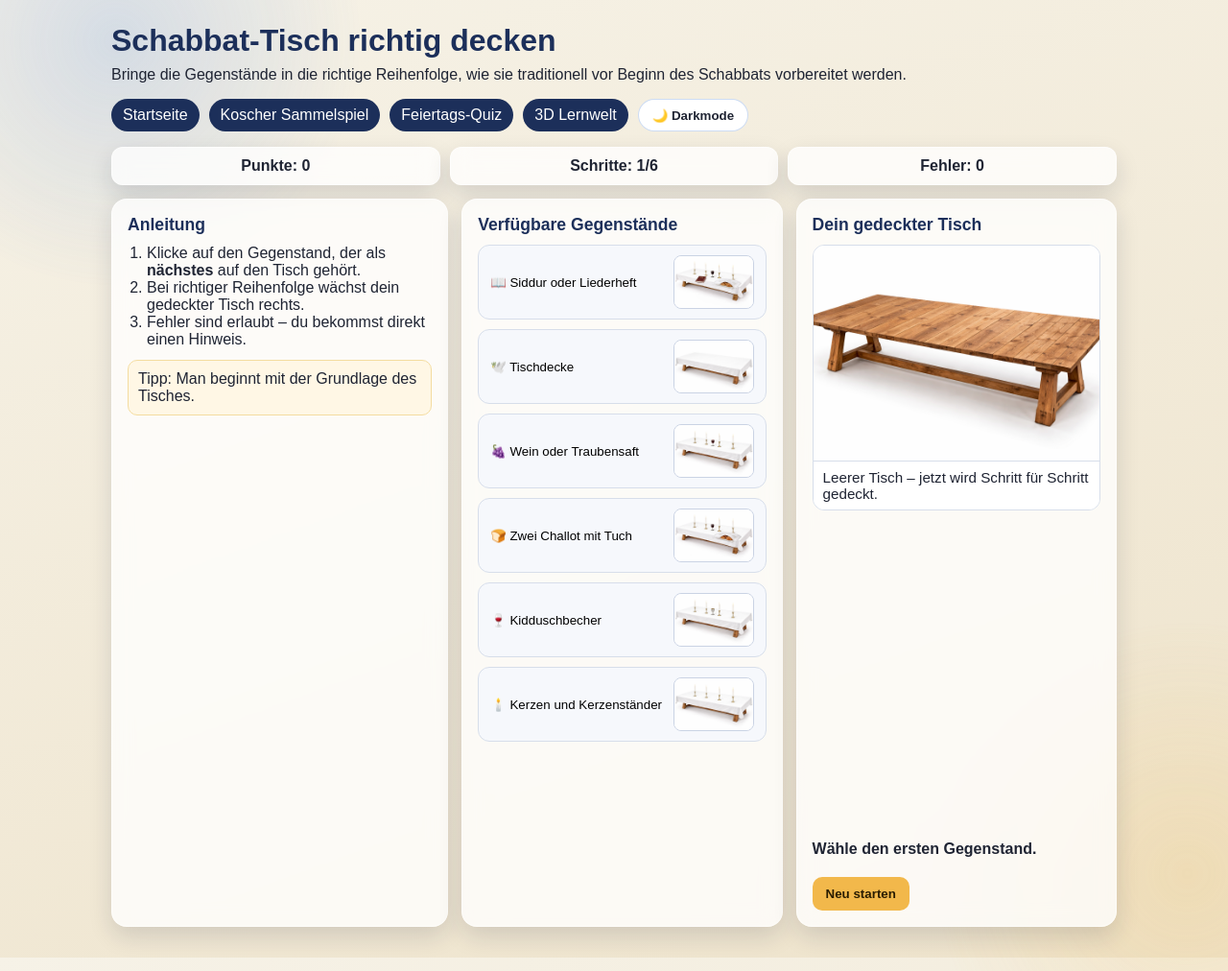
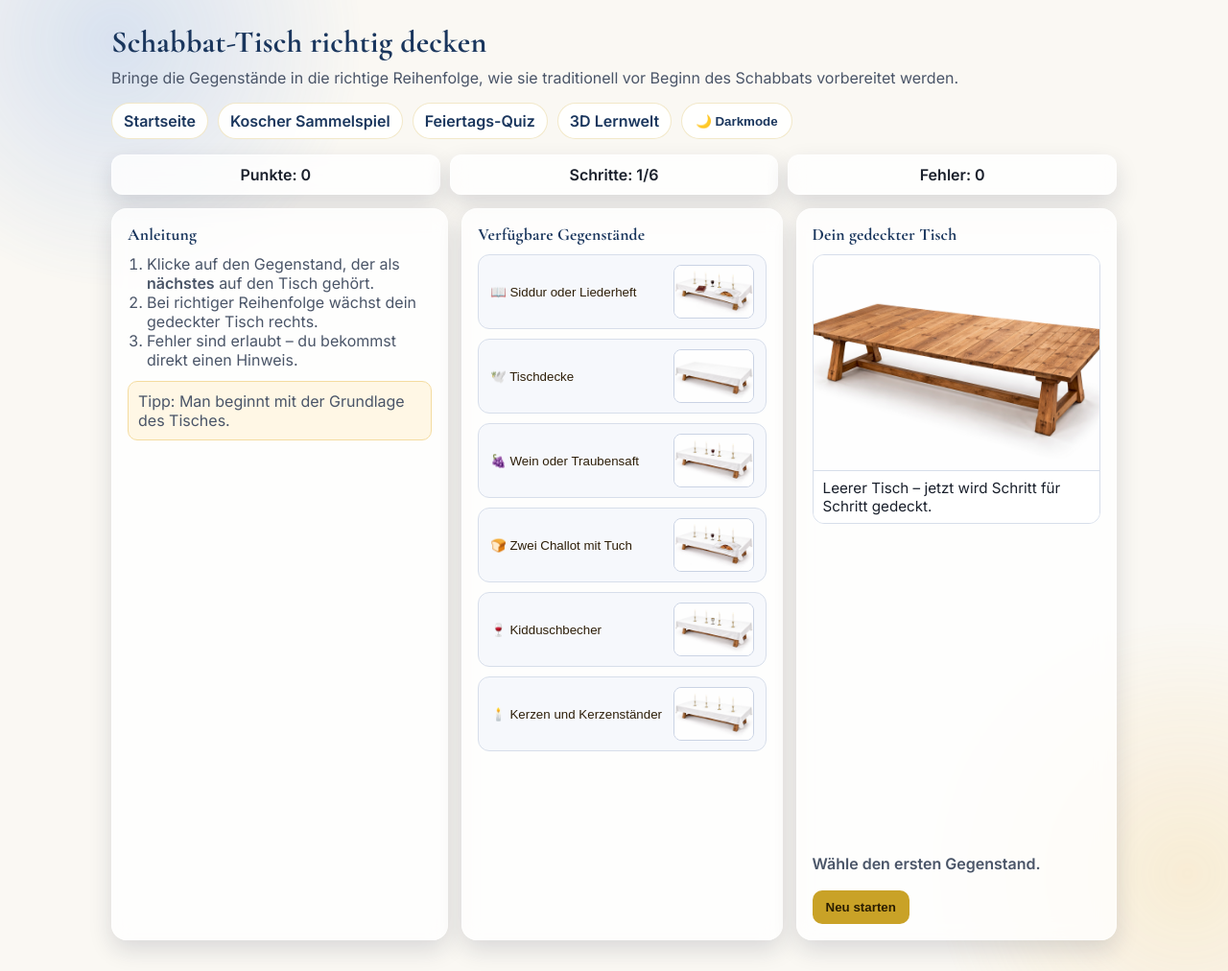
Before and after one commit to stolpersteinebs/stolpersteinebs.github.io, a Jekyll site: the page schabbattischspiel/index.html, which Jekyll copies as it is, in a window 1280 px wide. Shown: the whole page at 96% size. Built offline with Jekyll 4.4.1, drawn with Linux system fonts in a browser that asks for light colours.

Commit message:
Align game pages with default site layout style

```diff
--- a/assets/game-polish.css
+++ b/assets/game-polish.css
@@ -1,13 +1,89 @@
 :root {
+  --primary: #1a365d;
+  --primary-light: #2c5282;
+  --accent: #c9a227;
+  --accent-soft: #e8d5a3;
+  --bg-warm: #faf8f3;
+  --bg-cream: #f5f1e8;
+  --text-primary: #1a202c;
+  --text-secondary: #4a5568;
+  --text-muted: #718096;
   --surface-elevated: rgba(255, 255, 255, 0.78);
   --surface-border: rgba(255, 255, 255, 0.5);
   --interactive-shadow: 0 16px 38px rgba(18, 36, 74, 0.16);
 }
 
 [data-theme="dark"] {
+  --primary: #63b3ed;
+  --primary-light: #4299e1;
+  --accent: #ecc94b;
+  --accent-soft: #d69e2e;
+  --bg-warm: #0d1117;
+  --bg-cream: #161b22;
+  --text-primary: #e6edf3;
+  --text-secondary: #8b949e;
+  --text-muted: #6e7681;
   --surface-elevated: rgba(17, 28, 46, 0.72);
   --surface-border: rgba(159, 196, 255, 0.2);
   --interactive-shadow: 0 18px 44px rgba(0, 0, 0, 0.42);
+}
+
+body {
+  font-family: "Inter", -apple-system, BlinkMacSystemFont, "Segoe UI", sans-serif;
+  color: var(--text-primary);
+  background: var(--bg-warm);
+}
+
+.top h1,
+h1,
+h2,
+h3 {
+  font-family: "Cormorant Garamond", Georgia, serif;
+  letter-spacing: 0.01em;
+  color: var(--primary);
+}
+
+[data-theme="dark"] .top h1,
+[data-theme="dark"] h1,
+[data-theme="dark"] h2,
+[data-theme="dark"] h3 {
+  color: var(--primary);
+}
+
+.top p,
+.instructions,
+.hint,
+p {
+  color: var(--text-secondary);
+}
+
+.quick-links a,
+.quick-links .theme-toggle-link {
+  color: var(--primary);
+  background: rgba(255, 255, 255, 0.92);
+  border: 1px solid color-mix(in oklab, var(--accent) 25%, transparent);
+  font-weight: 600;
+}
+
+[data-theme="dark"] .quick-links a,
+[data-theme="dark"] .quick-links .theme-toggle-link {
+  background: rgba(28, 33, 40, 0.92);
+  color: var(--text-primary);
+}
+
+button,
+.controls button,
+.answer,
+.tile {
+  background: linear-gradient(135deg, var(--accent) 0%, var(--accent-soft) 100%);
+  color: #2d1e08;
+}
+
+[data-theme="dark"] button,
+[data-theme="dark"] .controls button,
+[data-theme="dark"] .answer,
+[data-theme="dark"] .tile {
+  color: #1a202c;
 }
 
 body::before,
--- a/dreidspiel/index.html
+++ b/dreidspiel/index.html
@@ -6,6 +6,7 @@
     <meta name="dreid-supabase-url" content="https://twehohdgzrbikuaiptfh.supabase.co">
     <meta name="dreid-supabase-key" content="sb_publishable_CDnbNX7X82lPgC69kfvSqw_rmtRkwrn">
     <meta name="dreid-supabase-table" content="dreidleaderboard">
+    <link href="https://fonts.googleapis.com/css2?family=Cormorant+Garamond:wght@500;600;700&family=Inter:wght@300;400;500;600&display=swap" rel="stylesheet">
     <title>3D Lernwelt Judentum</title>
     <link rel="stylesheet" href="styles.css">
     <link rel="stylesheet" href="/assets/game-polish.css">
--- a/feiertagsquiz/index.html
+++ b/feiertagsquiz/index.html
@@ -3,6 +3,7 @@
 <head>
     <meta charset="UTF-8">
     <meta name="viewport" content="width=device-width, initial-scale=1.0">
+    <link href="https://fonts.googleapis.com/css2?family=Cormorant+Garamond:wght@500;600;700&family=Inter:wght@300;400;500;600&display=swap" rel="stylesheet">
     <title>Feiertags-Quiz</title>
     <link rel="stylesheet" href="styles.css">
     <link rel="stylesheet" href="/assets/game-polish.css">
--- a/koscherspiel/index.html
+++ b/koscherspiel/index.html
@@ -6,6 +6,7 @@
     <meta name="koscher-supabase-url" content="https://twehohdgzrbikuaiptfh.supabase.co">
     <meta name="koscher-supabase-key" content="sb_publishable_CDnbNX7X82lPgC69kfvSqw_rmtRkwrn">
     <meta name="koscher-supabase-table" content="leaderboard">
+    <link href="https://fonts.googleapis.com/css2?family=Cormorant+Garamond:wght@500;600;700&family=Inter:wght@300;400;500;600&display=swap" rel="stylesheet">
     <title>Koscher Spiel</title>
     <link rel="stylesheet" href="skript.css">
     <link rel="stylesheet" href="/assets/game-polish.css">
--- a/menoraquiz/index.html
+++ b/menoraquiz/index.html
@@ -3,6 +3,7 @@
 <head>
     <meta charset="UTF-8">
     <meta name="viewport" content="width=device-width, initial-scale=1.0">
+    <link href="https://fonts.googleapis.com/css2?family=Cormorant+Garamond:wght@500;600;700&family=Inter:wght@300;400;500;600&display=swap" rel="stylesheet">
     <title>Menora-Quiz</title>
     <link rel="stylesheet" href="styles.css">
     <link rel="stylesheet" href="/assets/game-polish.css">
--- a/schabbattischspiel/index.html
+++ b/schabbattischspiel/index.html
@@ -3,6 +3,7 @@
 <head>
     <meta charset="UTF-8">
     <meta name="viewport" content="width=device-width, initial-scale=1.0">
+    <link href="https://fonts.googleapis.com/css2?family=Cormorant+Garamond:wght@500;600;700&family=Inter:wght@300;400;500;600&display=swap" rel="stylesheet">
     <title>Schabbat-Tisch Spiel</title>
     <link rel="stylesheet" href="styles.css">
     <link rel="stylesheet" href="/assets/game-polish.css">
```
